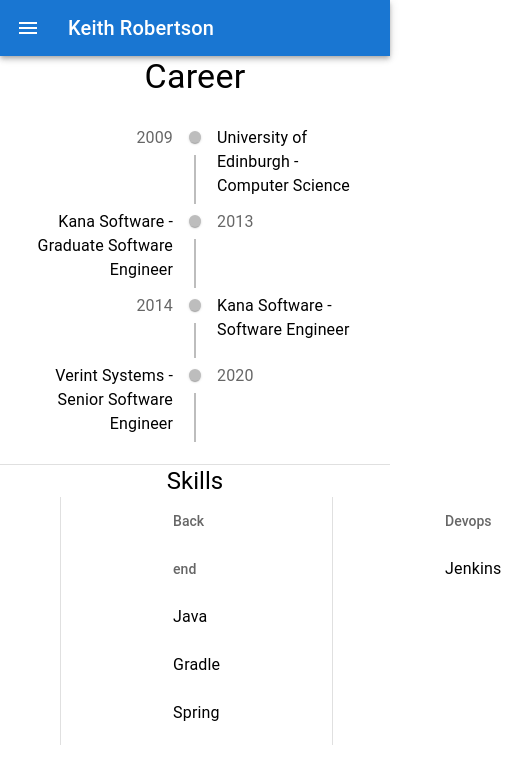
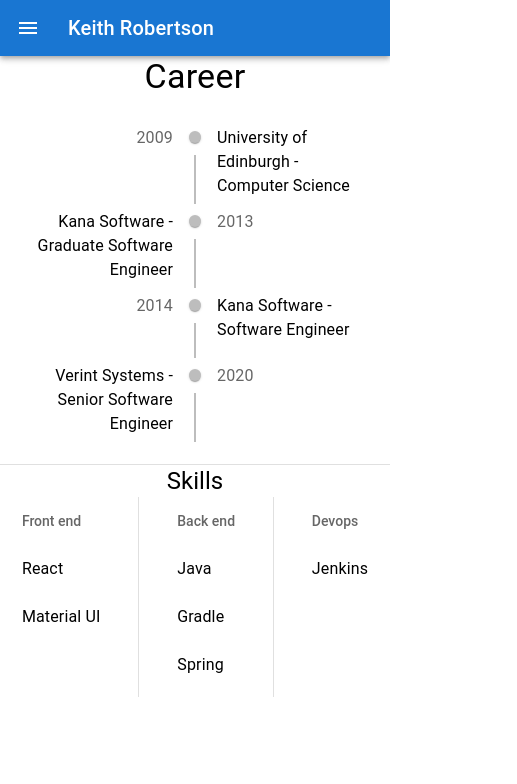
Before and after one commit to KeithRobertson/website, a React (Create React App) app: page / in a window 390 px wide. Shown: the top 784 px of the page, 517 px wide, since content can reach past the window. Built offline with nearby package versions, Linux system fonts and the light colour scheme; no server answers.

Commit message:
Update styling of skills to be more responsive

```diff
--- a/src/component/career/skills/SkillList.tsx
+++ b/src/component/career/skills/SkillList.tsx
@@ -7,12 +7,12 @@
         <>
             <Typography variant="h5" align="center">Skills</Typography>
             <Stack
-                spacing={12}
                 direction='row'
+                justifyContent="space-evenly"
+                alignItems="baseline"
+                spacing={2}
                 divider={<Divider orientation="vertical" flexItem></Divider>}
-                sx={{
-                    'justify-content': 'center'
-                }}>
+                >
                 {Array.from(new Set(skills.map(skill => skill.category))).map(category => {
                     return (<List subheader={
                         <ListSubheader>
```
